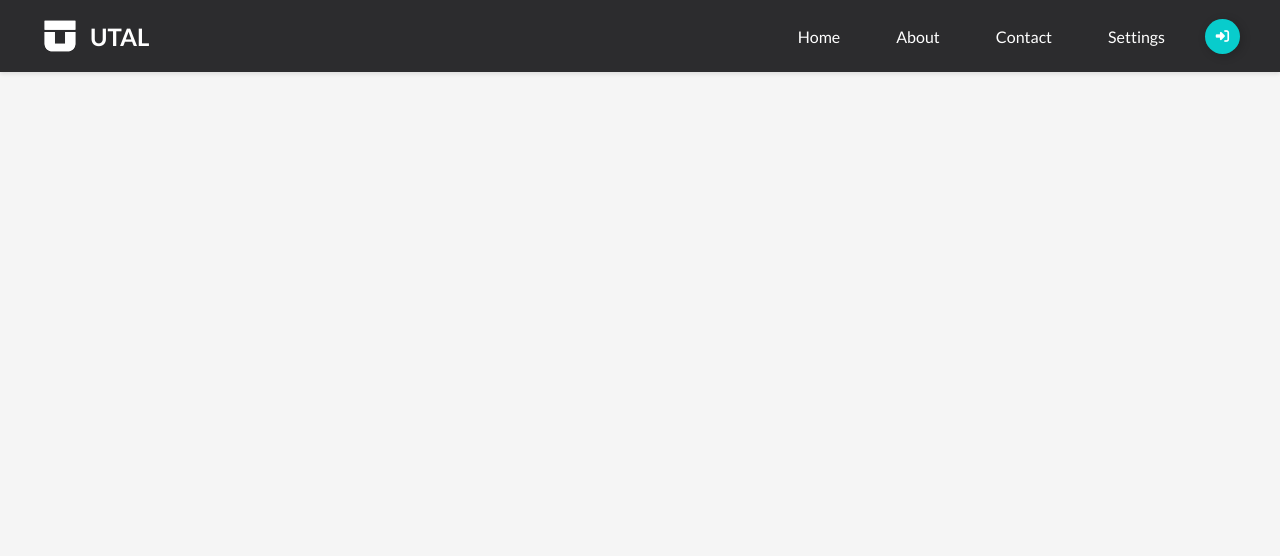
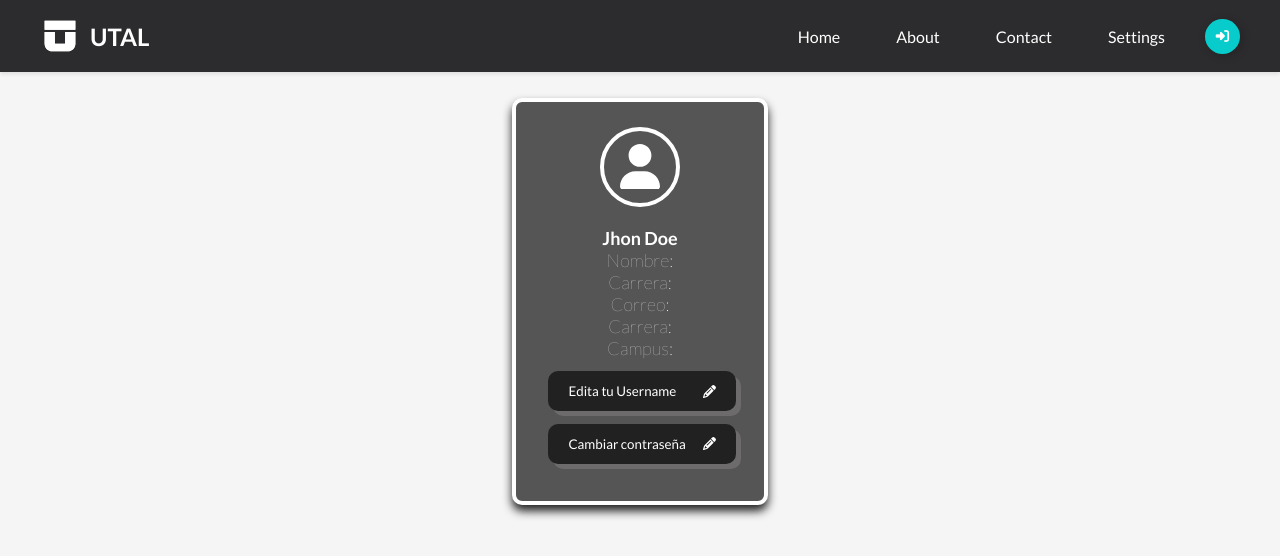
Before and after one commit to ConstruccionSoftware2024/Construccion-de-Software-2024-1, a Vue app: page /perfil in a window 1280 px wide. Shown: the top 556 px of the page. Built offline with nearby package versions, Linux system fonts and the light colour scheme.

Commit message:
Actualizacion de datos
intento de actualización de username y password

```diff
--- /dev/null
+++ b/src/components/ComponentesGrupoJoaquin/profile.vue
@@ -0,0 +1,183 @@
+<template>
+    <div class="card-container">
+        <div class="card-client">
+            <div class="user-picture">
+                <svg xmlns="http://www.w3.org/2000/svg" viewBox="0 0 448 512">
+                    <path
+                        d="M224 256c70.7 0 128-57.31 128-128s-57.3-128-128-128C153.3 0 96 57.31 96 128S153.3 256 224 256zM274.7 304H173.3C77.61 304 0 381.6 0 477.3c0 19.14 15.52 34.67 34.66 34.67h378.7C432.5 512 448 496.5 448 477.3C448 381.6 370.4 304 274.7 304z">
+                    </path>
+                </svg>
+            </div>
+            <p class="name-client"> Jhon Doe
+                <span>Nombre:</span>
+                <span>Carrera:</span>
+                <span>Correo:</span>
+                <span>Carrera:</span>
+                <span>Campus:</span>
+            </p>
+
+            <button class="Btn" @click.prevent="edit_username">Edita tu Username
+                <svg class="svg" viewBox="0 0 512 512">
+                    <path
+                        d="M410.3 231l11.3-11.3-33.9-33.9-62.1-62.1L291.7 89.8l-11.3 11.3-22.6 22.6L58.6 322.9c-10.4 10.4-18 23.3-22.2 37.4L1 480.7c-2.5 8.4-.2 17.5 6.1 23.7s15.3 8.5 23.7 6.1l120.3-35.4c14.1-4.2 27-11.8 37.4-22.2L387.7 253.7 410.3 231zM160 399.4l-9.1 22.7c-4 3.1-8.5 5.4-13.3 6.9L59.4 452l23-78.1c1.4-4.9 3.8-9.4 6.9-13.3l22.7-9.1v32c0 8.8 7.2 16 16 16h32zM362.7 18.7L348.3 33.2 325.7 55.8 314.3 67.1l33.9 33.9 62.1 62.1 33.9 33.9 11.3-11.3 22.6-22.6 14.5-14.5c25-25 25-65.5 0-90.5L453.3 18.7c-25-25-65.5-25-90.5 0zm-47.4 168l-144 144c-6.2 6.2-16.4 6.2-22.6 0s-6.2-16.4 0-22.6l144-144c6.2-6.2 16.4-6.2 22.6 0s6.2 16.4 0 22.6z">
+                    </path>
+                </svg>
+            </button>
+            <button class="Btn" @click.prevent="edit_password">Cambiar contraseña
+                <svg class="svg" viewBox="0 0 512 512">
+                    <path
+                        d="M410.3 231l11.3-11.3-33.9-33.9-62.1-62.1L291.7 89.8l-11.3 11.3-22.6 22.6L58.6 322.9c-10.4 10.4-18 23.3-22.2 37.4L1 480.7c-2.5 8.4-.2 17.5 6.1 23.7s15.3 8.5 23.7 6.1l120.3-35.4c14.1-4.2 27-11.8 37.4-22.2L387.7 253.7 410.3 231zM160 399.4l-9.1 22.7c-4 3.1-8.5 5.4-13.3 6.9L59.4 452l23-78.1c1.4-4.9 3.8-9.4 6.9-13.3l22.7-9.1v32c0 8.8 7.2 16 16 16h32zM362.7 18.7L348.3 33.2 325.7 55.8 314.3 67.1l33.9 33.9 62.1 62.1 33.9 33.9 11.3-11.3 22.6-22.6 14.5-14.5c25-25 25-65.5 0-90.5L453.3 18.7c-25-25-65.5-25-90.5 0zm-47.4 168l-144 144c-6.2 6.2-16.4 6.2-22.6 0s-6.2-16.4 0-22.6l144-144c6.2-6.2 16.4-6.2 22.6 0s6.2 16.4 0 22.6z">
+                    </path>
+                </svg>
+            </button>
+        </div>
+    </div>
+</template>
+<script>
+import axios from 'axios';
+export default {
+    data() {
+        return {
+            email: '',
+            password: '',
+            confirmPassword: '',
+            username: '',
+            firstName: '',
+            lastName: '',
+            secondLastName: '',
+            campus: '',
+            major: '',
+            passwordVisible: false,
+
+        }
+    },
+    methods: {
+        async edit_username() {
+            try {
+                const response = await axios.post('http://localhost:8080/edit_username', {
+                });
+
+                console.log(response.data);
+
+            } catch (error) {
+                console.error(error);
+            }
+        },
+        async edit_password() {
+            try {
+                const response = await axios.post('http://localhost:8080/edit_username', {
+                });
+
+                console.log(response.data);
+
+            } catch (error) {
+                console.error(error);
+            }
+        }
+    }
+};
+</script>
+<style>
+.card-container {
+    display: flex;
+    justify-content: center;
+    align-items: center;
+    padding-top: 2%;
+}
+
+.card-client {
+    background: #555;
+    width: 16rem;
+    padding-top: 25px;
+    padding-bottom: 25px;
+    padding-left: 20px;
+    padding-right: 20px;
+    border: 4px solid #fff;
+    box-shadow: 0 6px 10px #212121;
+    border-radius: 10px;
+    text-align: center;
+    color: #fff;
+    transition: all 0.3s ease;
+}
+
+.card-client:hover {
+    transform: translateY(-10px);
+}
+
+.user-picture {
+    overflow: hidden;
+    object-fit: cover;
+    width: 5rem;
+    height: 5rem;
+    border: 4px solid #fff;
+    border-radius: 999px;
+    display: flex;
+    justify-content: center;
+    align-items: center;
+    margin: auto;
+}
+
+.user-picture svg {
+    width: 2.5rem;
+    fill: currentColor;
+}
+
+.name-client {
+    margin: 0;
+    margin-top: 20px;
+    font-weight: 600;
+    font-size: 18px;
+}
+
+.name-client span {
+    display: block;
+    font-weight: 200;
+    font-size: 18px;
+}
+
+.Btn {
+    position: relative;
+    display: flex;
+    align-items: center;
+    justify-content: flex-start;
+    width: 90%;
+    height: 40px;
+    border: none;
+    padding: 0px 20px;
+    background-color: #212121;
+    color: white;
+    font-weight: 500;
+    cursor: pointer;
+    border-radius: 10px;
+    box-shadow: 5px 5px 0px #6d6b6b;
+    transition-duration: .3s;
+    margin: 6%;
+}
+
+.svg {
+    width: 13px;
+    position: absolute;
+    right: 0;
+    margin-right: 20px;
+    fill: white;
+    transition-duration: .3s;
+}
+
+.Btn:hover {
+    color: transparent;
+}
+
+.Btn:hover svg {
+    right: 43%;
+    margin: 0;
+    padding: 0;
+    border: none;
+    transition-duration: .3s;
+}
+
+.Btn:active {
+    transform: translate(3px, 3px);
+    transition-duration: .3s;
+    box-shadow: 2px 2px 0px rgb(140, 32, 212);
+}
+</style>
--- a/src/router/index.js
+++ b/src/router/index.js
@@ -12,7 +12,7 @@ import RevisionesView from '../views/VistasGrupoClaudio/RevisionesView.vue'
 import InvitarAlumnos from '@/components/ComponentesGrupoClaudio/InvitarAlumnos.vue'
 import FaltaAlumnos from '@/views/VistasGrupoClaudio/FaltaAlumnos.vue'
 import EstadoAlumnos from '@/views/VistasGrupoClaudio/EstadoAlumnos.vue'
-
+import perfil from '@/components/ComponentesGrupoJoaquin/profile.vue'
 
 const router = createRouter({
   history: createWebHistory(import.meta.env.BASE_URL),
@@ -69,20 +69,20 @@ const router = createRouter({
       component: InvitarAlumnos
     },
     {
-      path:'/newsession',
+      path: '/newsession',
       name: 'create',
       component: () => import('../views/VistasGrupoClaudio/CrearSesion.vue')
     },
     {
-      path:'/session',
+      path: '/session',
       name: 'sesion',
       component: () => import('../views/VistasGrupoClaudio/Sesion.vue')
     },
     {
-      path:'/session/:id',
+      path: '/session/:id',
       name: 'sesionid',
       component: () => import('../views/VistasGrupoClaudio/Sesion.vue'),
-      props:true
+      props: true
     },
     {
       path: '/faltaAlumnos',
@@ -94,9 +94,7 @@ const router = createRouter({
       name: 'EstadoAlumnos',
       component: EstadoAlumnos
     },
-    {path: '/lista-alumnos',
-    name: 'lista-alumnos',
-    component: ListaAlumnos},
+    { path: '/lista-alumnos', name: 'lista-alumnos', component: ListaAlumnos },
     {
       path: '/historial',
       name: 'historial',
@@ -106,6 +104,11 @@ const router = createRouter({
       path: '/alumnovista',
       name: 'vista-alumno',
       component: VistaAlumno
+    },
+    {
+      path: '/perfil',
+      name: 'perfil',
+      component: () => import('../components/ComponentesGrupoJoaquin/profile.vue')
     }
   ]
 })
```
Also changed, not shown: back-end/src/server.js (+63 -33 lines).
